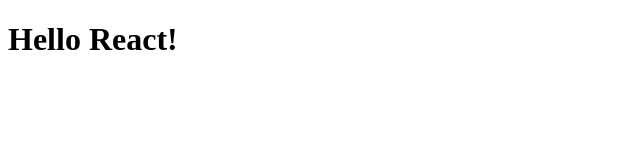
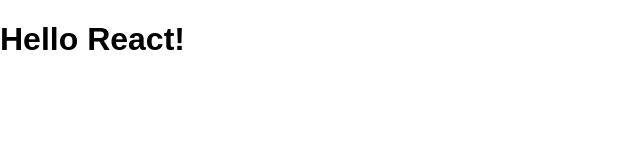
Before and after one commit to osnth01/react-starter-kit, a React app: page / in a window 1280 px wide. Shown: the top 160 px of the page, without its empty margins (0-640 px from the left). Built offline with nearby package versions, Linux system fonts and the light colour scheme; the HTML template or start-up script is replaced by a standard one.

Commit message:
add css style loaders to webpack

```diff
--- a/package.json
+++ b/package.json
@@ -27,6 +27,8 @@
     "babel-preset-es2015": "^6.18.0",
     "babel-preset-react": "^6.16.0",
     "babel-register": "^6.18.0",
+    "css-loader": "^0.26.1",
+    "style-loader": "^0.13.1",
     "webpack": "^1.14.0",
     "webpack-dev-server": "^1.16.2"
   }
--- /dev/null
+++ b/src/components/App.css
@@ -0,0 +1,3 @@
+:local(.app) {
+  background: #cfe5db;
+}
--- a/src/components/App.js
+++ b/src/components/App.js
@@ -1,5 +1,6 @@
 import React from 'react'
+import AppStyle from './App.css'
 
-const App = () => <div><h1>Hello React!</h1></div>
+const App = () => <div className={AppStyle.app}><h1>Hello React!</h1></div>
 
 export default App
--- /dev/null
+++ b/src/css/style.css
@@ -0,0 +1,8 @@
+*, *:after, *:before {
+  box-sizing: border-box;
+}
+
+body {
+  margin: 0px;
+  font-family: sans-serif;
+}
--- a/src/index.js
+++ b/src/index.js
@@ -1,6 +1,7 @@
 import React from 'react'
 import { render } from 'react-dom'
 import App from './components/App'
+import style from './css/style.css'
 
 const target = document.getElementById('root')
 
--- a/webpack.config.js
+++ b/webpack.config.js
@@ -16,6 +16,10 @@
         test: /\.js$/,
         exclude: /node_modules/,
         loader: 'babel'
+      },
+      {
+        test: /\.css$/,
+        loaders: ['style', 'css']
       }
     ]
   }
```
